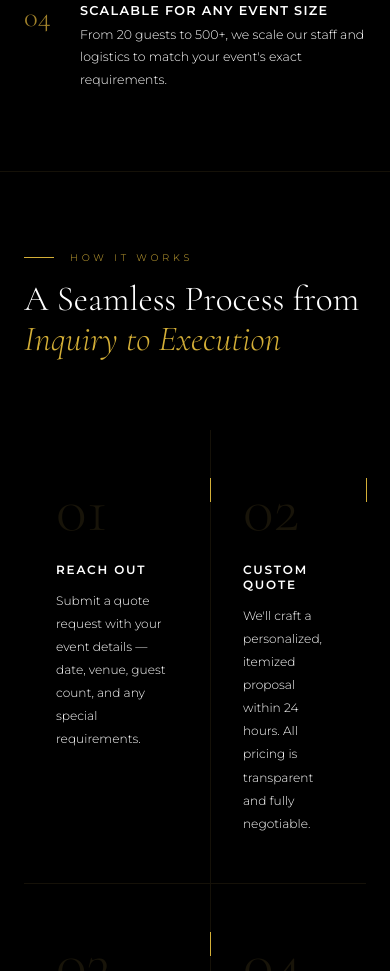
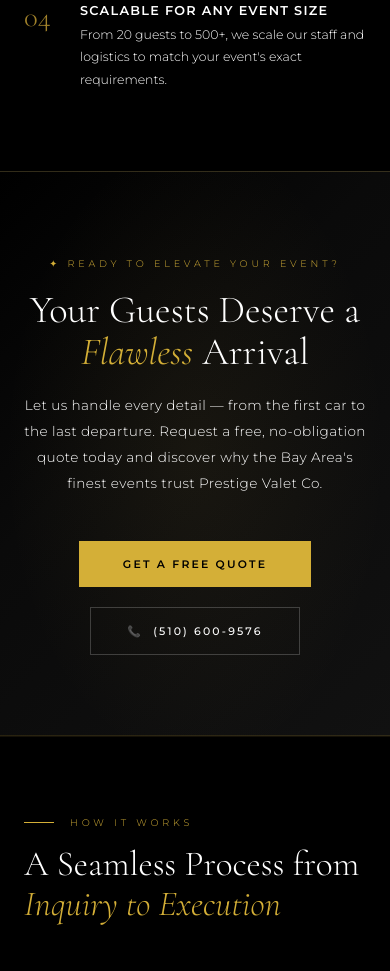
Before and after one commit to angadhuppal-cpu/prestigevalet.agency, a plain HTML site: page index.html in a window 390 px wide. Shown: the part 6304-7275 px from the top of the page. Drawn offline with nearby package versions, Linux system fonts and the light colour scheme.

Commit message:
Add CTA banner section to index.html

```diff
--- a/index.html
+++ b/index.html
@@ -853,7 +853,100 @@
     line-height: 1.6;
   }
 
-  /* FOOTER */
+
+/* CTA BANNER */
+.cta-banner {
+  background: linear-gradient(135deg, #000000 0%, #0A0A0A 40%, #111111 100%);
+  border-top: 1px solid rgba(201,168,76,0.2);
+  border-bottom: 1px solid rgba(201,168,76,0.2);
+  padding: 100px 60px;
+  text-align: center;
+  position: relative;
+  overflow: hidden;
+}
+
+.cta-banner::before {
+  content: '';
+  position: absolute;
+  inset: 0;
+  background: radial-gradient(ellipse 70% 80% at 50% 50%, rgba(201,168,76,0.07) 0%, transparent 70%);
+  pointer-events: none;
+}
+
+.cta-banner-inner {
+  position: relative;
+  z-index: 2;
+  max-width: 720px;
+  margin: 0 auto;
+}
+
+.cta-banner-label {
+  font-size: 0.6rem;
+  letter-spacing: 0.4em;
+  text-transform: uppercase;
+  color: var(--gold);
+  margin-bottom: 20px;
+  display: inline-block;
+}
+
+.cta-banner-title {
+  font-family: 'Cormorant Garamond', serif;
+  font-size: clamp(2.4rem, 5vw, 4rem);
+  font-weight: 300;
+  color: var(--off-white);
+  line-height: 1.1;
+  margin-bottom: 20px;
+}
+
+.cta-banner-title em {
+  font-style: italic;
+  color: var(--gold);
+}
+
+.cta-banner-sub {
+  font-size: 0.85rem;
+  line-height: 1.9;
+  color: var(--muted);
+  max-width: 500px;
+  margin: 0 auto 44px;
+  letter-spacing: 0.03em;
+}
+
+.cta-banner-actions {
+  display: flex;
+  gap: 20px;
+  justify-content: center;
+  flex-wrap: wrap;
+}
+
+.cta-phone-link {
+  display: inline-flex;
+  align-items: center;
+  gap: 10px;
+  background: transparent;
+  color: var(--off-white);
+  padding: 16px 36px;
+  font-family: 'Montserrat', sans-serif;
+  font-size: 0.68rem;
+  font-weight: 500;
+  letter-spacing: 0.2em;
+  text-transform: uppercase;
+  border: 1px solid rgba(255,255,255,0.2);
+  text-decoration: none;
+  transition: all 0.3s;
+}
+
+.cta-phone-link:hover {
+  border-color: var(--gold);
+  color: var(--gold);
+}
+
+@media (max-width: 900px) {
+  .cta-banner { padding: 80px 24px; }
+  .cta-banner-actions { flex-direction: column; align-items: center; }
+}
+
+/* FOOTER */
   footer {
     background: var(--dark);
     border-top: 1px solid rgba(201,168,76,0.1);
@@ -1116,6 +1209,20 @@
   </div>
 </section>
 
+
+<!-- CTA BANNER -->
+<div class="cta-banner">
+  <div class="cta-banner-inner">
+    <span class="cta-banner-label">✦ Ready to Elevate Your Event?</span>
+    <h2 class="cta-banner-title">Your Guests Deserve a<br><em>Flawless</em> Arrival</h2>
+    <p class="cta-banner-sub">Let us handle every detail — from the first car to the last departure. Request a free, no-obligation quote today and discover why the Bay Area's finest events trust Prestige Valet Co.</p>
+    <div class="cta-banner-actions">
+      <a href="#contact" class="btn-primary">Get a Free Quote</a>
+      <a href="tel:+15106009576" class="cta-phone-link">📞 &nbsp;(510) 600-9576</a>
+    </div>
+  </div>
+</div>
+
 <!-- PROCESS -->
 <section id="process">
   <p class="section-label">How It Works</p>
```
